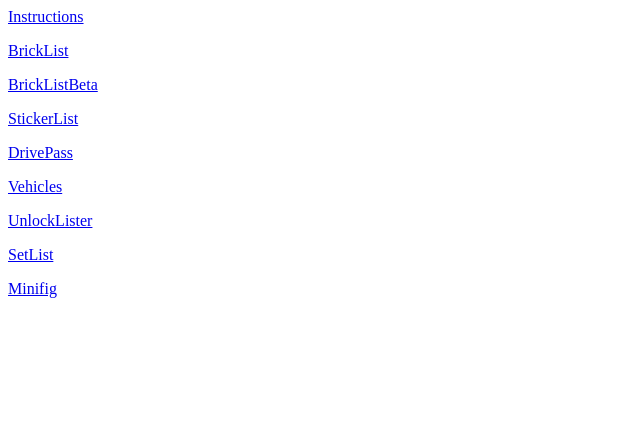
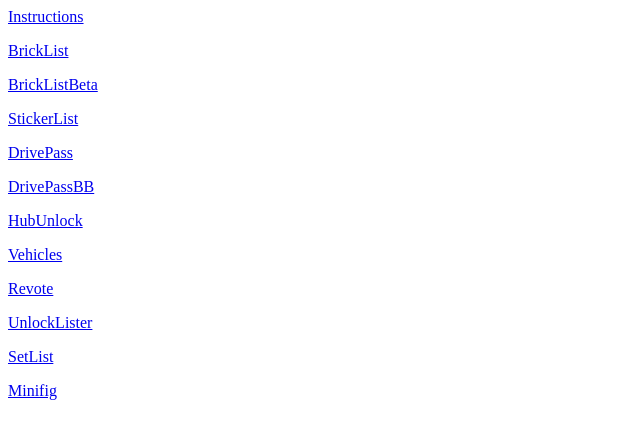
Before and after one commit to ghostserverd/2kdrivetools, a plain HTML site: page index.html in a window 1280 px wide. Shown: the whole page, without its empty margins (0-640 px from the left). Drawn offline with Linux system fonts and the light colour scheme.

Commit message:
Update index.html

```diff
--- a/index.html
+++ b/index.html
@@ -5,7 +5,10 @@
     <p><a href="https://2kdrivetools.github.io/BrickListBeta">BrickListBeta</a></p>
     <p><a href="https://2kdrivetools.github.io/StickerList">StickerList</a></p>
     <p><a href="https://2kdrivetools.github.io/DrivePass">DrivePass</a></p>
+    <p><a href="https://2kdrivetools.github.io/DrivePass">DrivePassBB</a></p>
+    <p><a href="https://2kdrivetools.github.io/Instructions">HubUnlock</a></p>
     <p><a href="https://2kdrivetools.github.io/Vehicles">Vehicles</a></p>
+    <p><a href="https://2kdrivetools.github.io/Vehicles">Revote</a></p>
     <p><a href="https://2kdrivetools.github.io/UnlockLister">UnlockLister</a></p>
     <p><a href="https://2kdrivetools.github.io/SetList">SetList</a></p>
     <p><a href="https://2kdrivetools.github.io/Minifig">Minifig</a></p>
```
